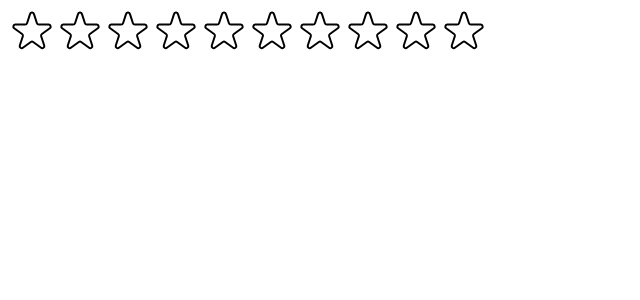
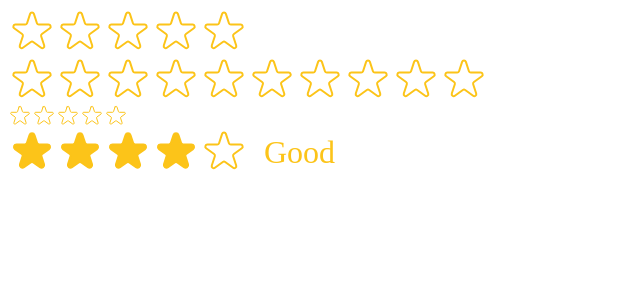
Before and after one commit to ommlet58/react, a React (Create React App) app in the folder usePopcorn/: page / in a window 1280 px wide. Shown: the top 300 px of the page, without its empty margins (0-640 px from the left). Built offline with nearby package versions, Linux system fonts and the light colour scheme.

Commit message:
Improving Reusability With Props

```diff
--- a/usePopcorn/src/StarRating.js
+++ b/usePopcorn/src/StarRating.js
@@ -1,69 +1,102 @@
-import { useState } from "react"
+import { useState } from "react";
+import PropTypes from 'prop-types';
+const containerStyle = {
+  display: "flex",
+  alignItems: "center",
+  gap: "16px",
+};
 
-const containerStyle={
+const starContainerStyle = {
   display: "flex",
-    alignItems:"center",
-    gap:"16px"
+};
+
+StarRating.protoTypeS={
+  maxRating:PropTypes.number,
+  defaultRating:PropTypes.number,
+  color:PropTypes.string,
+  size:PropTypes.number,
+  messages:PropTypes.array,
+  className:PropTypes.string,
+  onSetRatting:PropTypes.func,
+
+}
+export default function StarRating({
+  maxRating = 5,
+  color = "#fcc419",
+  size = 48,
+  className = "",
+  messages = [],
+  defaultRating = 0,
+  onSetRatting,
+}) {
+  const [rating, setRating] = useState(defaultRating);
+  const [tempRating, setTempRating] = useState(0);
+
+  function handleRating(rating){
+    setRating(rating);
+    onSetRatting(rating);
   }
 
-const starContainerStyle={
-display:"flex",
+  const textStyle = {
+    lineHeight: "1",
+    margin: "0",
+    color,
+    fontSize: `${size / 1.5}px`,
+  };
+
+  return (
+    <div style={containerStyle} className="className">
+      <div style={starContainerStyle}>
+        {Array.from({ length: maxRating }, (_, i) => (
+          <Star
+            key={i}
+            full={tempRating ? tempRating >= i + 1 : rating >= i + 1}
+            onRate={() => handleRating(i + 1)}
+            onHoverIn={() => setTempRating(i + 1)}
+            onHoverOut={() => setTempRating(0)}
+            color={color}
+            size={size}
+          ></Star>
+        ))}
+      </div>
+      <p style={textStyle}>
+        {messages.length === maxRating
+          ? messages[tempRating ? tempRating - 1 : rating - 1]
+          : tempRating || rating || ""}
+      </p>
+    </div>
+  );
 }
-
-const textStyle={
-    lineHeight:"1",
-    margin:"0",
-}
-export default function StarRating({maxRating = 5}){
-const [rating, setRating]= useState(0);
-const [tempRating,setTempRating]=useState(0);
-
-return(
-<div style={containerStyle}>
-<div  style={starContainerStyle} >{Array.from({ length : maxRating }, (_, i)=> (
-    <Star key={i}
-    full={tempRating? tempRating >= i + 1 :  rating >= i+1}
-    onRate={()=>setRating(i+1)}
-    onHoverIn={()=>setTempRating(i+1)}
-    onHoverOut={()=>setTempRating(0)}
-    ></Star>
-
-))}</div>
-<p style={textStyle}>{tempRating || rating || ""}</p>
-
-</div>
-
-)
-}
-
-const starStyle={
-width:'48px',
-height:"48px",
-display:"block",
-cursor:"pointer"
-}
-function Star({onRate,full,onHoverIn,onHoverOut}){
+function Star({ onRate, full, onHoverIn, onHoverOut, color, size }) {
+  const starStyle = {
+    width: `${size}px`,
+    height: `${size}px`,
+    display: "block",
+    cursor: "pointer",
+  };
   return (
-
-    <span role="button" onClick={onRate} style={starStyle}
+    <span
+      role="button"
+      onClick={onRate}
+      style={starStyle}
       onMouseEnter={onHoverIn}
-    onMouseLeave={onHoverOut }>
-
-{full? <svg
+      onMouseLeave={onHoverOut}
+    >
+      {full ? (
+        <svg
           xmlns="http://www.w3.org/2000/svg"
           viewBox="0 0 20 20"
-  fill="#000"
-  stroke="#000"
+          fill={color}
+          stroke={color}
         >
-  <path
-    d="M9.049 2.927c.3-.921 1.603-.921 1.902 0l1.07 3.292a1 1 0 00.95.69h3.462c.969 0 1.371 1.24.588 1.81l-2.8 2.034a1 1 0 00-.364 1.118l1.07 3.292c.3.921-.755 1.688-1.54 1.118l-2.8-2.034a1 1 0 00-1.175 0l-2.8 2.034c-.784.57-1.838-.197-1.539-1.118l1.07-3.292a1 1 0 00-.364-1.118L2.98 8.72c-.783-.57-.38-1.81.588-1.81h3.461a1 1 0 00.951-.69l1.07-3.292z"
-  />
-</svg>:
+          <path d="M9.049 2.927c.3-.921 1.603-.921 1.902 0l1.07 3.292a1 1 0 00.95.69h3.462c.969 0 1.371 1.24.588 1.81l-2.8 2.034a1 1 0 00-.364 1.118l1.07 3.292c.3.921-.755 1.688-1.54 1.118l-2.8-2.034a1 1 0 00-1.175 0l-2.8 2.034c-.784.57-1.838-.197-1.539-1.118l1.07-3.292a1 1 0 00-.364-1.118L2.98 8.72c-.783-.57-.38-1.81.588-1.81h3.461a1 1 0 00.951-.69l1.07-3.292z" />
+        </svg>
+      ) : (
         <svg
           xmlns="http://www.w3.org/2000/svg"
           fill="none"
           viewBox="0 0 24 24"
-  stroke="#000"
+          stroke={color}
         >
           <path
             strokeLinecap="round"
@@ -72,12 +105,9 @@ function Star({onRate,full,onHoverIn,onHoverOut}){
             d="M11.049 2.927c.3-.921 1.603-.921 1.902 0l1.519 4.674a1 1 0 00.95.69h4.915c.969 0 1.371 1.24.588 1.81l-3.976 2.888a1 1 0 00-.363 1.118l1.518 4.674c.3.922-.755 1.688-1.538 1.118l-3.976-2.888a1 1 0 00-1.176 0l-3.976 2.888c-.783.57-1.838-.197-1.538-1.118l1.518-4.674a1 1 0 00-.363-1.118l-3.976-2.888c-.784-.57-.38-1.81.588-1.81h4.914a1 1 0 00.951-.69l1.519-4.674z"
           />
         </svg>
-
-}
-
+      )}
     </span>
-
-    )
+  );
 }
 
 /*
--- a/usePopcorn/src/index.js
+++ b/usePopcorn/src/index.js
@@ -1,4 +1,4 @@
-import React from 'react';
+import React, { useState } from 'react';
 import ReactDOM from 'react-dom/client';
 //import './index.css';
 //import App from './App';
@@ -7,13 +7,22 @@ import StarRating from './StarRating';
 
 
 
+function Test(){
+  const [movieRating,setMovieRatting]=useState(0);
 
+  return (
+    <StarRating onSetRatting={setMovieRatting}></StarRating>
+  )
+}
 
 const root = ReactDOM.createRoot(document.getElementById('root'));
 root.render(
   <React.StrictMode>
    { /*<App />*/}
+   <Test></Test>
    <StarRating maxRating={10}/>
+   <StarRating maxRating={5} size={24}/>
+   <StarRating maxRating={5} messages={["Terrible","Bad","Okay","Good","Amazing"]} defaultRating={4}/>
 
   </React.StrictMode>
 );
```
Lines whose indentation alone changed are shown as unchanged.
